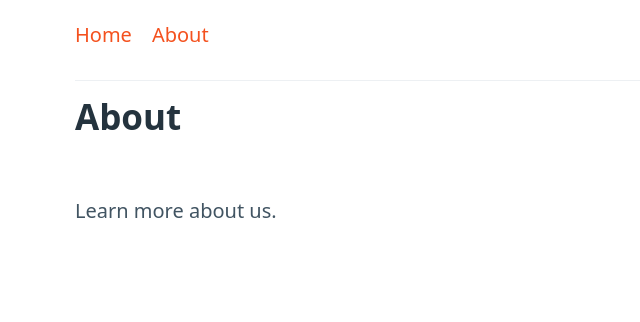
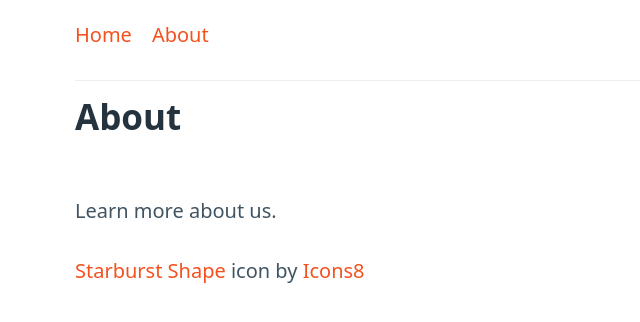
Before and after one commit to nickineering/blank_envs, a React (Vite) app in the folder vite_scratchpad/: page /about in a window 1280 px wide. Shown: the top 322 px of the page, without its empty margins (0-640 px from the left). Built offline with nearby package versions, Linux system fonts and the light colour scheme.

Commit message:
feat: icon

```diff
--- a/vite_scratchpad/index.html
+++ b/vite_scratchpad/index.html
@@ -3,6 +3,12 @@
   <head>
     <meta charset="utf-8" />
     <meta name="viewport" content="width=device-width, initial-scale=1" />
+    <link
+      type="image/png"
+      sizes="96x96"
+      rel="icon"
+      href="/src/assets/icons8-starburst-shape-96.png"
+    />
     <link
       rel="stylesheet"
       href="https://cdn.jsdelivr.net/npm/@picocss/pico@1/css/pico.min.css"
--- a/vite_scratchpad/src/routes/About.tsx
+++ b/vite_scratchpad/src/routes/About.tsx
@@ -5,6 +5,13 @@ export function About() {
     <div>
       <h2>About</h2>
       <p>Learn more about us.</p>
+      <a target="_blank" href="https://icons8.com/icon/IDHst7MTjBqX/starburst-shape">
+        Starburst Shape
+      </a>{" "}
+      icon by{" "}
+      <a target="_blank" href="https://icons8.com">
+        Icons8
+      </a>
     </div>
   );
 }
```
Also changed, not shown: vite_scratchpad/src/assets/icons8-starburst-shape-96.png (added).
